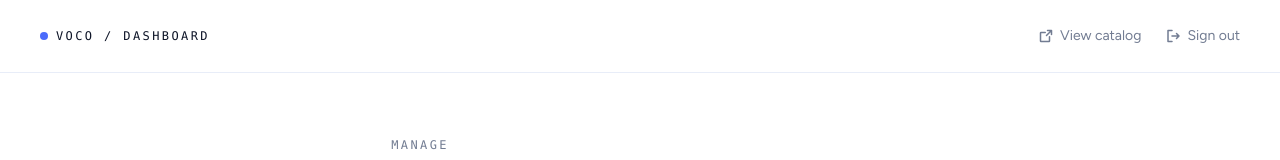
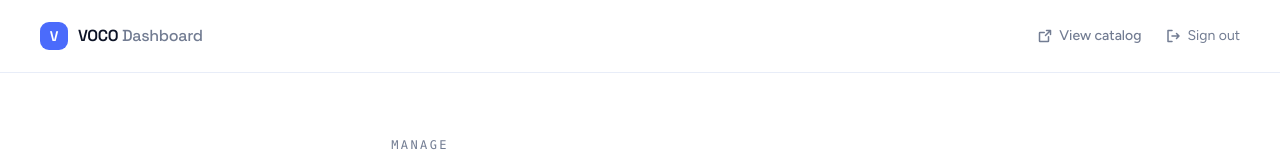
Before and after one commit to MHenri27/voco-project-portal, a Next.js app: page /admin in a window 1280 px wide. Shown: the top 160 px of the page. Built offline with nearby package versions, Linux system fonts and the light colour scheme; no server answers; the database is empty.

Commit message:
use wordmark in nav bars

```diff
--- a/components/admin-header.tsx
+++ b/components/admin-header.tsx
@@ -1,19 +1,17 @@
 import Link from "next/link";
 import { ArrowSquareOut } from "@phosphor-icons/react/dist/ssr";
+import { Brand } from "@/components/brand";
 import { LogoutButton } from "@/components/logout-button";
 
 export function AdminHeader() {
   return (
     <header className="sticky top-0 z-40 border-b border-line bg-bg/80 backdrop-blur-md">
       <div className="mx-auto flex h-18 max-w-[1400px] items-center justify-between px-5 md:px-10">
-        <Link href="/admin" className="flex items-center gap-2 font-mono text-xs uppercase tracking-[0.2em] text-ink">
-          <span className="size-2 rounded-full bg-accent" />
-          VOCO / Dashboard
-        </Link>
+        <Brand href="/admin" label="Dashboard" />
         <div className="flex items-center gap-6">
           <Link
             href="/catalog"
-            className="inline-flex items-center gap-1.5 text-sm text-muted transition-colors hover:text-ink"
+            className="inline-flex items-center gap-1.5 text-sm font-medium text-muted transition-colors hover:text-ink"
           >
             <ArrowSquareOut weight="bold" className="size-4" />
             View catalog
--- a/components/site-nav.tsx
+++ b/components/site-nav.tsx
@@ -1,5 +1,6 @@
 import Link from "next/link";
 import { SquaresFour } from "@phosphor-icons/react/dist/ssr";
+import { Brand } from "@/components/brand";
 import { LogoutButton } from "@/components/logout-button";
 
 // Top bar for the gated pages. Pass isAdmin to surface the dashboard link.
@@ -7,15 +8,12 @@ export function SiteNav({ isAdmin = false }: { isAdmin?: boolean }) {
   return (
     <header className="sticky top-0 z-40 border-b border-line bg-bg/80 backdrop-blur-md">
       <div className="mx-auto flex h-18 max-w-[1400px] items-center justify-between px-5 md:px-10">
-        <Link href="/catalog" className="flex items-center gap-2 font-mono text-xs uppercase tracking-[0.2em] text-ink">
-          <span className="size-2 rounded-full bg-accent" />
-          VOCO / Portal
-        </Link>
+        <Brand href="/catalog" label="Projects" />
         <div className="flex items-center gap-6">
           {isAdmin && (
             <Link
               href="/admin"
-              className="inline-flex items-center gap-1.5 text-sm text-muted transition-colors hover:text-ink"
+              className="inline-flex items-center gap-1.5 text-sm font-medium text-muted transition-colors hover:text-ink"
             >
               <SquaresFour weight="bold" className="size-4" />
               Dashboard
```
